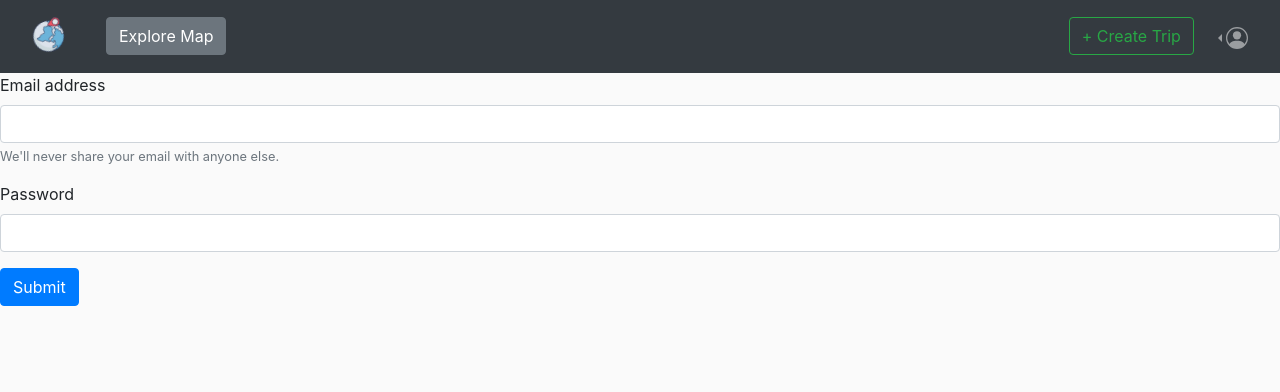
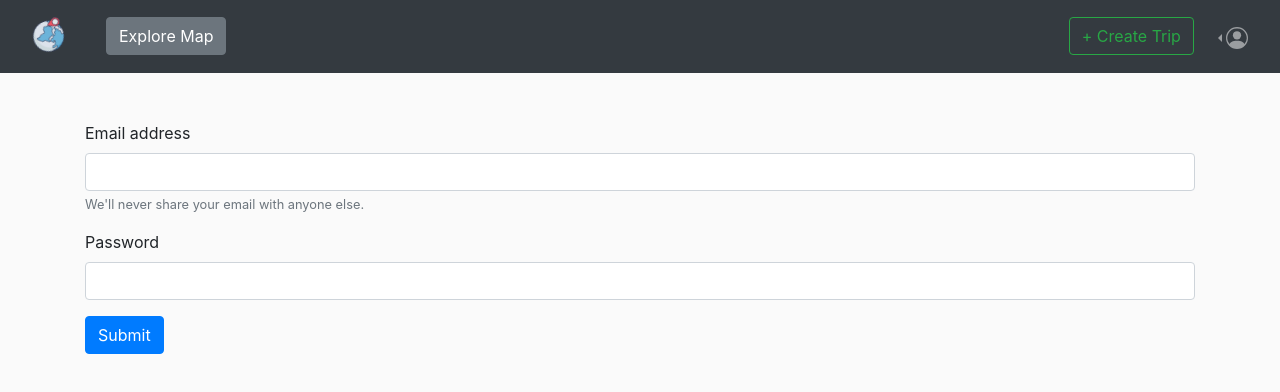
Before and after one commit to zephaniahong/travel-planner-frontend, a React (Create React App) app: page /login in a window 1280 px wide. Shown: the top 392 px of the page. Built offline with nearby package versions, Linux system fonts and the light colour scheme; no server answers; the HTML template or start-up script is replaced by a standard one.

Commit message:
Add ability to redirect to /createtri after login

```diff
--- a/src/App.js
+++ b/src/App.js
@@ -49,9 +49,11 @@ function App() {
         <Container id="main" fluid>
           <Navbar />
           <Switch>
-          <Route path="/login">
+
+            <Route path="/login" exact>
               <Login />
             </Route>
+
             {/* Need to include tripid in this route as well */}
             <Route path="/createtrip">
               <TripPlanningPage />
@@ -65,7 +67,7 @@ function App() {
               <AllTrips />
             </Route>
 
-          <Route path="/" exact>
+            <Route path="/" >
               <Home/>
               <CountryTrips />
             </Route>
--- a/src/components/Login.jsx
+++ b/src/components/Login.jsx
@@ -1,16 +1,23 @@
 import React, { useState } from "react";
 import { login } from "../store";
-import { BrowserRouter as Router, Switch, Route } from "react-router-dom";
+import { Container, Row, Col } from "react-bootstrap";
+import { useHistory } from "react-router-dom";
+
 export default function Login() {
   const [email, setEmail] = useState("");
   const [password, setPassword] = useState("");
-  const submit = () => {
+  let history = useHistory();
+
+  const handleSubmit = () => {
     login(email, password);
-    <Route path="/createtrip" />;
+    history.push("/createtrip");
   };
+
   return (
-    <div>
-      <div className="form-group">
+    <Container>
+      <Row>
+        <Col>
+          <div className="form-group mt-5">
             <label htmlFor="email">Email address</label>
             <input
               onChange={(e) => {
@@ -36,14 +43,11 @@ export default function Login() {
               id="password"
             />
           </div>
-      <button
-        onClick={() => {
-          submit();
-        }}
-        className="btn btn-primary"
-      >
+          <button onClick={handleSubmit} className="btn btn-primary">
             Submit
           </button>
-    </div>
+        </Col>
+      </Row>
+    </Container>
   );
 }
```
Lines whose indentation alone changed are shown as unchanged.
